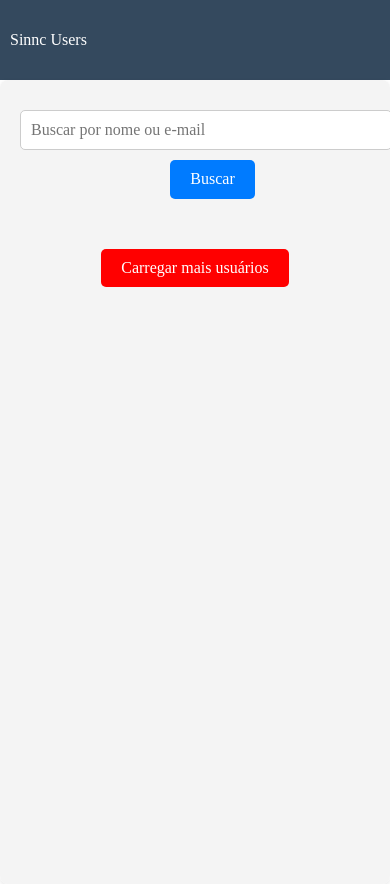
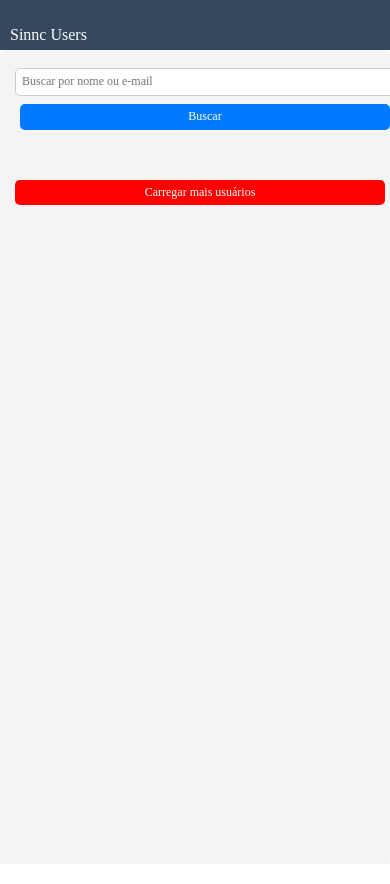
Before and after one commit to eduardopvieira16/endless-scroll-react, a React (Vite) app: page / in a window 390 px wide. Built offline with nearby package versions, Linux system fonts and the light colour scheme.

Commit message:
feat: Responsive screen implementation

```diff
--- a/src/components/Card/styles.js
+++ b/src/components/Card/styles.js
@@ -13,6 +13,17 @@ const CardContainer = styled.div`
 
   width: 250px;
   height: 250px;
+
+  @media (max-width: 768px) {
+    width: 200px;
+    height: 200px;
+  }
+
+  @media (max-width: 480px) {
+    width: 100%;
+    height: auto;
+    margin: 5px;
+  }
 `;
 
 export { CardContainer };
--- a/src/components/Content/styles.js
+++ b/src/components/Content/styles.js
@@ -5,7 +5,7 @@ const Container = styled.div`
   color: #333;
   background-color: #f4f4f4;
   padding: 20px;
-  height: calc(100vh - 80px);
+  height: calc(100vh - 70px);
   overflow-y: auto;
   border-radius: 8px;
   box-shadow: 0 2px 5px rgba(0, 0, 0, 0.1);
@@ -25,6 +25,15 @@ const Container = styled.div`
   ::-webkit-scrollbar-track {
     background-color: blue;
   }
+
+  @media (max-width: 768px) {
+    padding: 15px;
+  }
+
+  @media (max-width: 480px) {
+    padding: 10px;
+    height: calc(100vh - 50px);
+  }
 `;
 
 const FlexContainer = styled.div`
@@ -33,6 +42,15 @@ const FlexContainer = styled.div`
   align-items: center;
   margin-bottom: 20px;
   width: 100%;
+
+  @media (max-width: 768px) {
+    margin-bottom: 15px;
+  }
+
+  @media (max-width: 480px) {
+    margin-bottom: 10px;
+    padding: 0 5px;
+  }
 `;
 
 export { Container, FlexContainer };
--- a/src/components/FilterButton/styles.js
+++ b/src/components/FilterButton/styles.js
@@ -13,6 +13,19 @@ const StyledButton = styled.button`
   &:hover {
     background-color: #0056b3;
   }
+
+  @media (max-width: 768px) {
+    margin-left: 20px;
+    padding: 8px 16px;
+    font-size: 14px;
+  }
+
+  @media (max-width: 480px) {
+    margin-left: 10px;
+    padding: 6px 12px;
+    font-size: 12px;
+    width: 100%;
+  }
 `;
 
 export { StyledButton };
--- a/src/components/Header/styles.js
+++ b/src/components/Header/styles.js
@@ -8,6 +8,16 @@ const Container = styled.header`
   justify-content: space-between;
   align-items: center;
   padding: 0 10px;
+
+  @media (max-width: 768px) {
+    padding: 0 5px;
+  }
+
+  @media (max-width: 480px) {
+    flex-direction: column;
+    align-items: flex-start;
+    padding: 10px;
+  }
 `;
 
 export { Container };
--- a/src/components/Input/styles.js
+++ b/src/components/Input/styles.js
@@ -11,6 +11,16 @@ const StyledInput = styled.input`
     border-color: #66afe9;
     outline: none;
   }
+
+  @media (max-width: 768px) {
+    padding: 8px;
+    font-size: 14px;
+  }
+
+  @media (max-width: 480px) {
+    padding: 6px;
+    font-size: 12px;
+  }
 `;
 
 export { StyledInput };
--- a/src/components/Layout/styles.js
+++ b/src/components/Layout/styles.js
@@ -2,7 +2,7 @@ import styled from "styled-components";
 
 const Grid = styled.main`
   display: grid;
-  grid-template-rows: 80px auto;
+  grid-template-rows: 70px auto;
   grid-template-columns: 100%;
   grid-template-areas:
     "HD"
@@ -10,6 +10,15 @@ const Grid = styled.main`
   height: 100vh;
   min-width: 315px;
   box-shadow: 0 2px 5px rgba(0, 0, 0, 0.1);
+
+  @media (max-width: 768px) {
+    grid-template-rows: 60px auto;
+  }
+
+  @media (max-width: 480px) {
+    grid-template-rows: 50px auto;
+    height: auto;
+  }
 `;
 
 export { Grid };
--- a/src/components/LoadMoreButton/styles.js
+++ b/src/components/LoadMoreButton/styles.js
@@ -20,6 +20,17 @@ const LoadMoreContainer = styled.div`
     &:hover {
       background-color: darkred;
     }
+
+    @media (max-width: 768px) {
+      padding: 8px 16px;
+      font-size: 14px;
+    }
+
+    @media (max-width: 480px) {
+      padding: 6px 12px;
+      font-size: 12px;
+      width: 100%;
+    }
   }
 `;
 
--- a/src/components/SearchBar/styles.js
+++ b/src/components/SearchBar/styles.js
@@ -4,6 +4,15 @@ const SearchContainer = styled.div`
   width: 100%;
   max-width: 800px;
   margin: 10px 0;
+
+  @media (max-width: 768px) {
+    max-width: 100%;
+    margin: 8px 0;
+  }
+
+  @media (max-width: 480px) {
+    padding: 0 10px;
+  }
 `;
 
 export { SearchContainer };
--- a/src/styles/global.js
+++ b/src/styles/global.js
@@ -11,9 +11,9 @@ export const GlobalStyle = createGlobalStyle`
   }
 
   body {
-    font-family: "Inter", sans-serif, "Roboto Mono", monospace, ;
+    font-family: "Inter", sans-serif, "Roboto Mono", monospace;
     font-optical-sizing: auto;
-    font-weight: weight;
+    font-weight: 400;
     font-style: normal;
 
     line-height: 1.6;
@@ -40,16 +40,40 @@ export const Button = styled.button`
   padding: 0.5rem 1rem;
   border-radius: 5px;
   cursor: pointer;
+  background-color: #3498db;
+  color: #fff;
+  border: none;
+  transition: background-color 0.3s;
+
+  &:hover {
+    background-color: #2980b9;
+  }
+
+  @media (max-width: 600px) {
+    width: 100%;
+  }
 `;
 
 export const Container = styled.div`
   max-width: 1200px;
   margin: 0 auto;
   padding: 1rem;
+
+  @media (max-width: 768px) {
+    padding: 0.5rem;
+  }
+
+  @media (max-width: 480px) {
+    padding: 0.25rem;
+  }
 `;
 
-export const Paragraph = styled.span`
+export const Paragraph = styled.p`
   margin-bottom: 1rem;
+
+  @media (max-width: 600px) {
+    font-size: 0.9rem;
+  }
 `;
 
 export const Input = styled.input`
@@ -58,4 +82,8 @@ export const Input = styled.input`
   border: 1px solid #ccc;
   border-radius: 4px;
   margin-bottom: 1rem;
+
+  @media (max-width: 600px) {
+    padding: 0.8rem;
+  }
 `;
```
